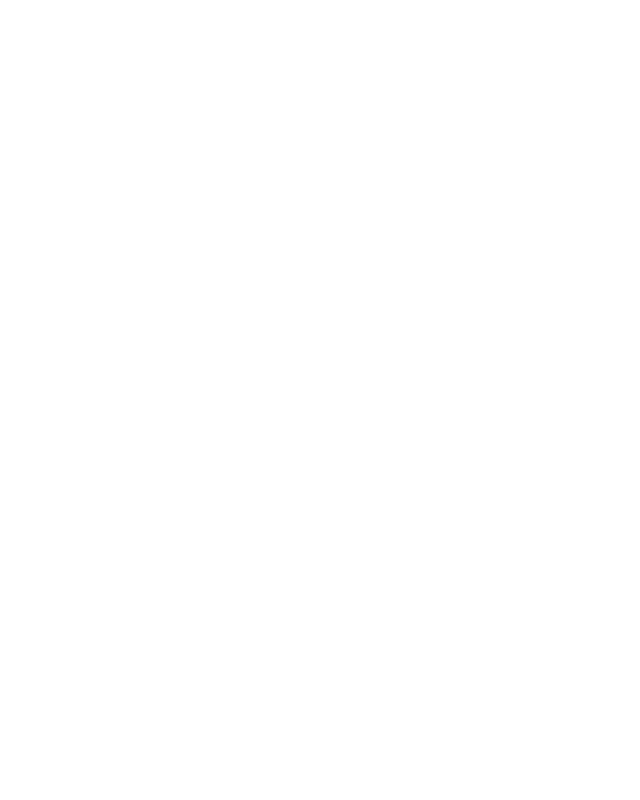
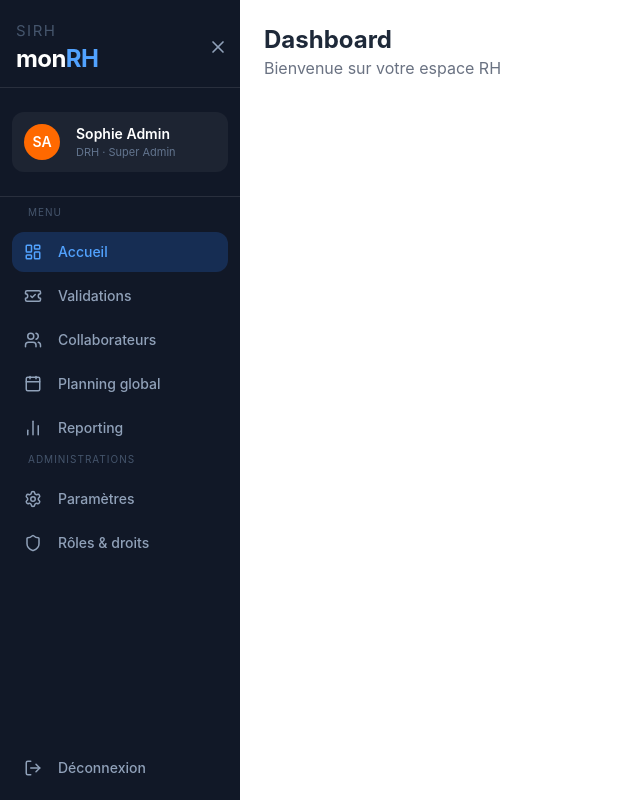
Before and after one commit to HuGoJaCques/sirh-front, a React (Vite) app: page /dashboard in a window 1280 px wide. Before the commit this address had no page. Shown: the whole page, without its empty margins (0-640 px from the left). Built offline with nearby package versions, Linux system fonts and the light colour scheme; the HTML template or start-up script is replaced by a standard one.

Commit message:
feat : sidebar (frontend, router, test)

```diff
--- /dev/null
+++ b/src/features/sidebar/components/Sidebar.tsx
@@ -0,0 +1,125 @@
+import { LayoutDashboard, TicketCheck, Users, Calendar, ChartNoAxesColumn, Settings, LogOut, Shield, Menu, X } from "lucide-react";
+import { NavLink } from "react-router-dom";
+import { useState, useEffect} from "react";
+import SidebarText from "./SidebarText";
+
+function NavItem({ to, icon: Icon, label, isOpen }: { to: string; icon: any; label: string; isOpen: boolean }) {
+  return (
+    <NavLink
+        to={to}
+        className={({ isActive }) =>
+            `flex items-center gap-3 px-3 py-2.5 rounded-xl text-sm font-medium transition-colors
+            ${isActive
+                ? "bg-blue-500/20 text-blue-400"
+                : "text-slate-400 hover:bg-white/5 hover:text-white"
+            }`
+        }
+    >
+        <Icon size={18} className="shrink-0" />
+        <SidebarText isOpen={isOpen}>{label}</SidebarText>
+    </NavLink>
+  );
+}
+
+export default function Sidebar() {
+    const [isOpen, setIsOpen] = useState(() => window.innerWidth >= 1024);
+
+    useEffect(() => {
+        const handleResize = () => { setIsOpen(window.innerWidth >= 1024); };
+        window.addEventListener("resize", handleResize);
+        return () => window.removeEventListener("resize", handleResize);
+    }, []);
+
+    return (
+        <aside
+            className={`flex flex-col h-screen bg-[#111827] shrink-0 transition-all duration-500
+            ${isOpen
+                ? "w-60"
+                : "w-16"}
+        `}>
+
+        {/* Logo + bouton toggle */}
+        <div className="px-3 pt-5 pb-3 flex items-center justify-between">
+
+            <SidebarText isOpen={isOpen}>
+                <div>
+                <p className="text-[15px] tracking-widest uppercase text-slate-600">SIRH</p>
+                <span className="text-2xl font-bold text-white tracking-tight">
+                    mon<span className="text-blue-400">RH</span>
+                </span>
+                </div>
+            </SidebarText>
+
+            <button
+            onClick={() => setIsOpen(!isOpen)}
+            className={`text-slate-400 hover:text-white transition-colors ${!isOpen ? "mx-auto" : ""}`}
+            aria-label="toggle-sidebar"
+            >
+                {isOpen
+                    ? <X size={20} />
+                    : <Menu size={20} />
+                }
+            </button>
+
+        </div>
+
+        <hr className="border-white/10 w-full" />
+
+        {/* User card */}
+        <div className={`mx-3 my-6 px-3 py-3 rounded-xl bg-white/5 flex items-center
+            ${isOpen
+                ? "justify-start gap-3"
+                : "justify-center"}
+        `}>
+            <div className="w-9 h-9 rounded-full bg-orange-500 flex items-center justify-center text-white text-sm font-semibold shrink-0">
+                SA
+            </div>
+
+            <SidebarText isOpen={isOpen}>
+                <div>
+                <p className="text-sm font-semibold text-white">Sophie Admin</p>
+                <p className="text-[11px] text-slate-500">DRH · Super Admin</p>
+                </div>
+            </SidebarText>
+        </div>
+
+        <hr className="border-white/10 w-full mb-2" />
+
+        {/* Navigation */}
+        <nav className="flex flex-col gap-1 px-3 flex-1">
+            <SidebarText isOpen={isOpen}>
+                <p className="text-[10px] uppercase tracking-widest text-slate-600 px-3 mb-2">
+                    Menu
+                </p>
+            </SidebarText>
+            <NavItem to="/dashboard" icon={LayoutDashboard} label="Accueil" isOpen={isOpen} />
+            <NavItem to="/validations" icon={TicketCheck} label="Validations" isOpen={isOpen} />
+            <NavItem to="/employes" icon={Users} label="Collaborateurs" isOpen={isOpen} />
+            <NavItem to="/conges" icon={Calendar} label="Planning global" isOpen={isOpen} />
+            <NavItem to="/documents" icon={ChartNoAxesColumn} label="Reporting" isOpen={isOpen} />
+
+            <SidebarText isOpen={isOpen}>
+                <p className="text-[10px] uppercase tracking-widest text-slate-600 px-3 mb-2">
+                    Administrations
+                </p>
+            </SidebarText>
+            <NavItem to="/parametres" icon={Settings} label="Paramètres" isOpen={isOpen} />
+            <NavItem to="/permissions" icon={Shield} label="Rôles & droits" isOpen={isOpen} />
+        </nav>
+
+        {/* Déconnexion */}
+        <div className="pb-3 px-3">
+            <button className={`flex items-center px-3 py-2.5 rounded-xl text-sm font-medium transition-all duration-300 w-full text-slate-400 hover:bg-white/5 hover:text-red-400
+                ${isOpen
+                    ? "gap-3 justify-start"
+                    : "justify-center"}
+            `}>
+                <LogOut size={18} className="shrink-0" />
+
+                <SidebarText isOpen={isOpen}>Déconnexion</SidebarText>
+            </button>
+         </div>
+
+    </aside>
+  );
+}
--- /dev/null
+++ b/src/features/sidebar/components/SidebarText.tsx
@@ -0,0 +1,11 @@
+export default function SidebarText({ children, isOpen }: any) {
+  return (
+    <span
+      className={`whitespace-nowrap overflow-hidden transition-all duration-300
+      ${isOpen ? "w-auto opacity-100 ml-1" : "w-0 opacity-0"}
+    `}
+    >
+      {children}
+    </span>
+  );
+}
--- /dev/null
+++ b/src/layouts/MainLayout.tsx
@@ -0,0 +1,13 @@
+import { Outlet } from "react-router-dom";
+import Sidebar from "../features/sidebar/components/Sidebar";
+
+export default function MainLayout() {
+    return (
+        <div className="flex h-screen bg-gray-100r">
+            <Sidebar/>
+            <main className="flex-1 overflow-auto p-6">
+                <Outlet />
+            </main>
+        </div>
+    )
+}
--- /dev/null
+++ b/src/pages/DashboardPage.tsx
@@ -0,0 +1,8 @@
+export default function DashboardPage() {
+  return (
+    <div>
+      <h1 className="text-2xl font-bold text-gray-800">Dashboard</h1>
+      <p className="text-gray-500">Bienvenue sur votre espace RH</p>
+    </div>
+  );
+}
--- a/src/pages/LoginPage.tsx
+++ b/src/pages/LoginPage.tsx
@@ -1,4 +1,4 @@
-import { LoginForm } from "../features/auth/components/LoginForm";
+import LoginForm from "../features/auth/components/LoginForm";
 import image from "../assets/undraw_wall-post_e47r.svg";
 
 export default function LoginPage() {
--- a/src/router/index.tsx
+++ b/src/router/index.tsx
@@ -1,11 +1,19 @@
 import { BrowserRouter, Routes, Route } from "react-router-dom";
 import LoginPage from "../pages/LoginPage";
+import MainLayout from "../layouts/MainLayout";
+import DashboardPage from "../pages/DashboardPage";
 
 export function AppRouter() {
     return (
         <BrowserRouter>
             <Routes>
+                {/* Sans sidebar */}
                 <Route path="/" element={<LoginPage />} />
+
+                {/* Avec sidebar — toutes les pages imbriquées dedans */}
+                <Route element={<MainLayout />}>
+                    <Route path="/dashboard" element={<DashboardPage />} />
+                </Route>
             </Routes>
         </BrowserRouter>
     )
```
Also changed, not shown: 1 other file (tests, documents, lock files or other folders).
